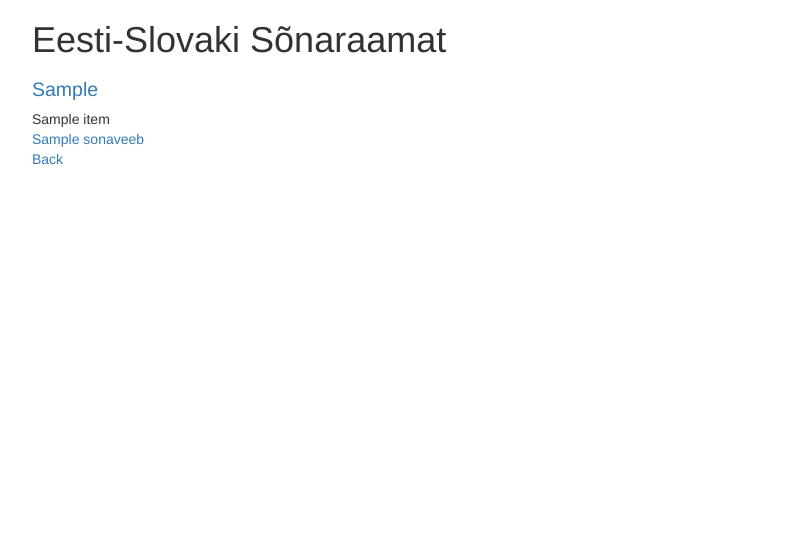
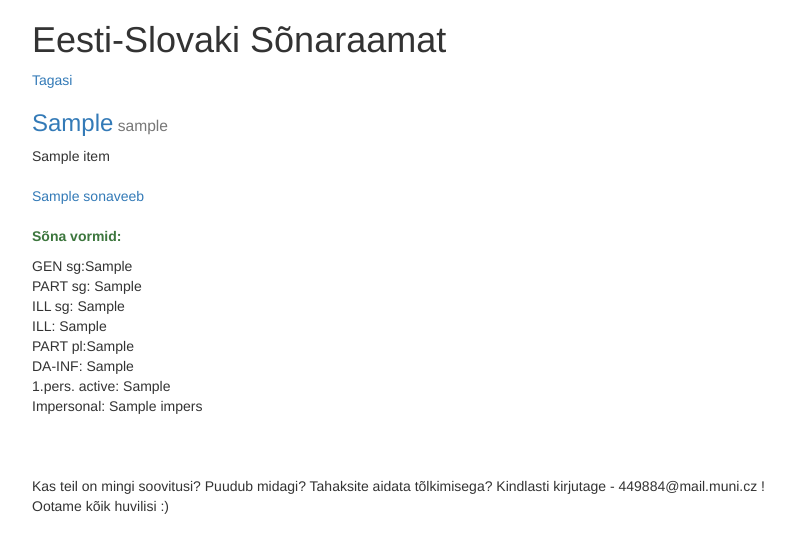
Before and after one commit to x-mia/Dictionary-app, a Flask app: template app/templates/dictionary.html in a window 1280 px wide. Shown: the top 553 px of the page, without its empty margins (38-833 px from the left). Run offline with Flask 2, Linux system fonts and the light colour scheme; the template is opened without the code that fills it: most values are stand-ins (such as "Sample title", 1, 10 or a date in 2020); some libraries are stand-ins or nearby versions.

Commit message:
changes in frontend

```diff
--- a/app/forms.py
+++ b/app/forms.py
@@ -4,4 +4,4 @@ from wtforms.validators import DataRequired
 
 class WordForm(FlaskForm):
     word = StringField('Sisesta sõna', validators=[DataRequired()])
-    submit = SubmitField('Järgmine')
+    submit = SubmitField('Tõlgi')
--- a/app/routes.py
+++ b/app/routes.py
@@ -17,4 +17,6 @@ def index():
 def dictionary(word):
     data = read_csv("sonaraamat4.csv")
     entry = get_meaning(word, data)
+    if not entry:
+        return render_template('404.html', word=word, entry=entry)
     return render_template('dictionary.html', word=word, entry=entry)
--- a/app/templates/dictionary.html
+++ b/app/templates/dictionary.html
@@ -3,22 +3,47 @@
 
 {% block app_content %}
     <h1>Eesti-Slovaki Sõnaraamat</h1>
-    <h2><small>
-    <p class="text-primary">
-      {{ entry.est_word }}
-    </p>
-    </small></h2>
+    <a href="{{ url_for('index') }}">Tagasi</a>
+      <dl>
+    <dt><h3>
+    <p class="text-primary"> {{ entry.est_word }}<small class="font-italic text-lowercase"> {{ entry.est_postag }} </small> </p>  </h3>
+
+    </dt>
     <div class="row">
         <div class="col-md-4">
           {% for item in entry.svk_words %}
-            {{ item }}
+            <dd> {{ item }} </dd>
               {% endfor %}
         </div>
     </div>
+    </dl>
     <div class="row">
         <div class="col-md-4">
-			<a href= {{ entry.sonaveeb }} > {{ entry.sonaveeb }} </a>
+			    <a href= {{ entry.sonaveeb }} > {{ entry.sonaveeb }} </a>
         </div>
     </div>
-    <a href="{{ url_for('index') }}">Back</a>
+    <dl>
+    <span class="container" style="margin-top:30px">
+      <div class="row">
+        <div class="col-sm-4">
+          <dt><p class="text-success">Sõna vormid:</p></dt>
+
+            <dd> GEN sg:{{ entry.sg_gen }}</dd>
+            <dd> PART sg: {{ entry.sg_part }}</dd>
+            <dd> ILL sg: {{ entry.sg_ill }}</dd>
+            <dd> ILL: {{ entry.short_ill }}</dd>
+            <dd> PART pl:{{ entry.pl_part }}</dd>
+            <dd> DA-INF: {{ entry.da_inf }}</dd>
+            <dd> 1.pers. active: {{ entry.first_pers }}</dd>
+            <dd> Impersonal: {{ entry.impers }}</dd>
+        </div>
+    </div>
+    </span>
+    </dl>
+    <div class="row">
+        <div class="col-sm-8">
+          <p class="lead">
+          <p class="text-secondary">Kas teil on mingi soovitusi? Puudub midagi? Tahaksite aidata tõlkimisega? Kindlasti kirjutage - 449884@mail.muni.cz ! Ootame kõik huvilisi :)</p>
+        </div>
+    </div>
 {% endblock %}
--- a/app/templates/index.html
+++ b/app/templates/index.html
@@ -8,4 +8,10 @@
             {{ wtf.quick_form(form, action=url_for('index')) }}
         </div>
     </div>
+    <div class="row">
+        <div class="col-sm-8">
+        <p class="lead">
+          <p class="text-secondary">Kas teil on mingi soovitusi? Puudub midagi? Tahaksite aidata tõlkimisega? Kindlasti kirjutage - 449884@mail.muni.cz ! Ootame kõik huvilisi :)</p>
+        </div>
+    </div>
 {% endblock %}
```
Also changed, not shown: app/templates/404.html (+8 -2 lines), app/word_finding.py (+9 -17 lines).
